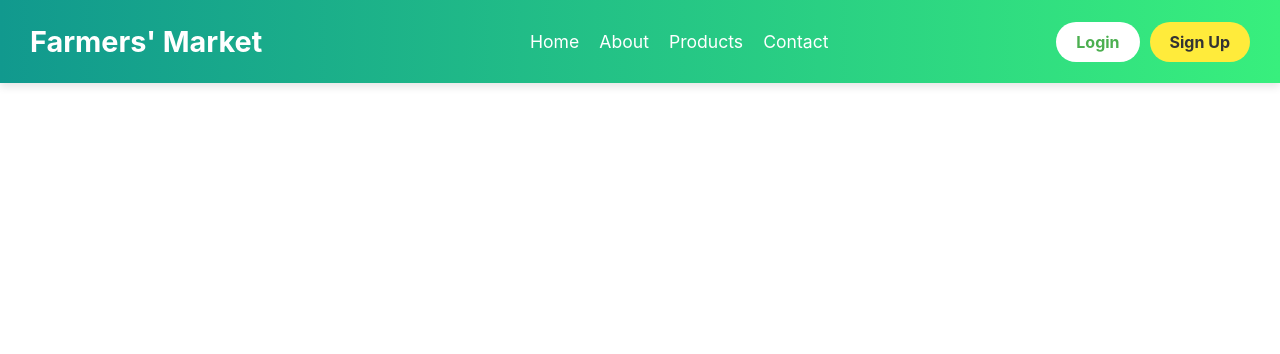
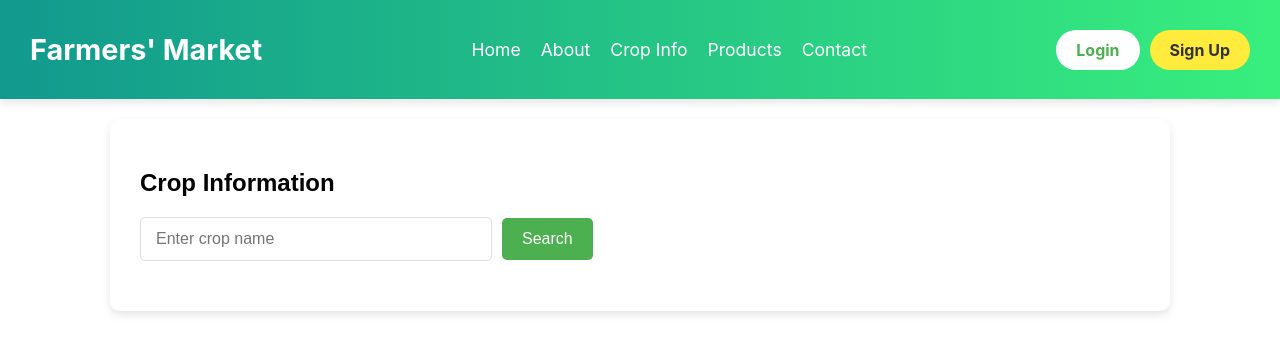
Before and after one commit to PriyankarLavate2005/FarmersMarket, a React (Create React App) app: page /cropInfo in a window 1280 px wide. Shown: the top 354 px of the page. Built offline with nearby package versions, Linux system fonts and the light colour scheme.

Commit message:
correcting mistakes

```diff
--- a/package.json
+++ b/package.json
@@ -3,6 +3,7 @@
   "version": "0.1.0",
   "private": true,
   "dependencies": {
+    "axios": "^1.7.9",
     "cra-template": "1.2.0",
     "react": "^19.0.0",
     "react-dom": "^19.0.0",
--- a/src/components/Navbar.js
+++ b/src/components/Navbar.js
@@ -1,6 +1,8 @@
 import React from 'react';
 import { Link } from 'react-router-dom';
 import './Navbar.css';
+import CropInfo from '../CropInfo/CropInfo';
+
 
 const Navbar = () => {
   return (
@@ -11,6 +13,7 @@ const Navbar = () => {
       <ul className="navbar-links">
         <li><Link to="/">Home</Link></li>
         <li><Link to="/about">About</Link></li>
+        <li><Link to="/cropInfo">Crop Info</Link></li>
         <li><Link to="/products">Products</Link></li>
         <li><Link to="/contact">Contact</Link></li>
       </ul>
--- a/src/routes/AppRoutes.js
+++ b/src/routes/AppRoutes.js
@@ -6,6 +6,7 @@ import Contact from '../pages/Contact';
 import Login from '../pages/Login.js'
 import SignUp from '../pages/Signup.js';
 import Navbar from '../components/Navbar';
+import CropInfo from '../CropInfo/CropInfo.js';
 
 const AppRoutes = () => {
   return (
@@ -17,6 +18,7 @@ const AppRoutes = () => {
         <Route path="/contact" element={<Contact />} />
         <Route path="/signup" element={<SignUp />} />
         <Route path="/Login" element={<Login/>} />
+        <Route path='/cropInfo' element={<CropInfo />}/>
       </Routes>
     </Router>
   );
```
Also changed, not shown: 1 other file (tests, documents, lock files or other folders).
